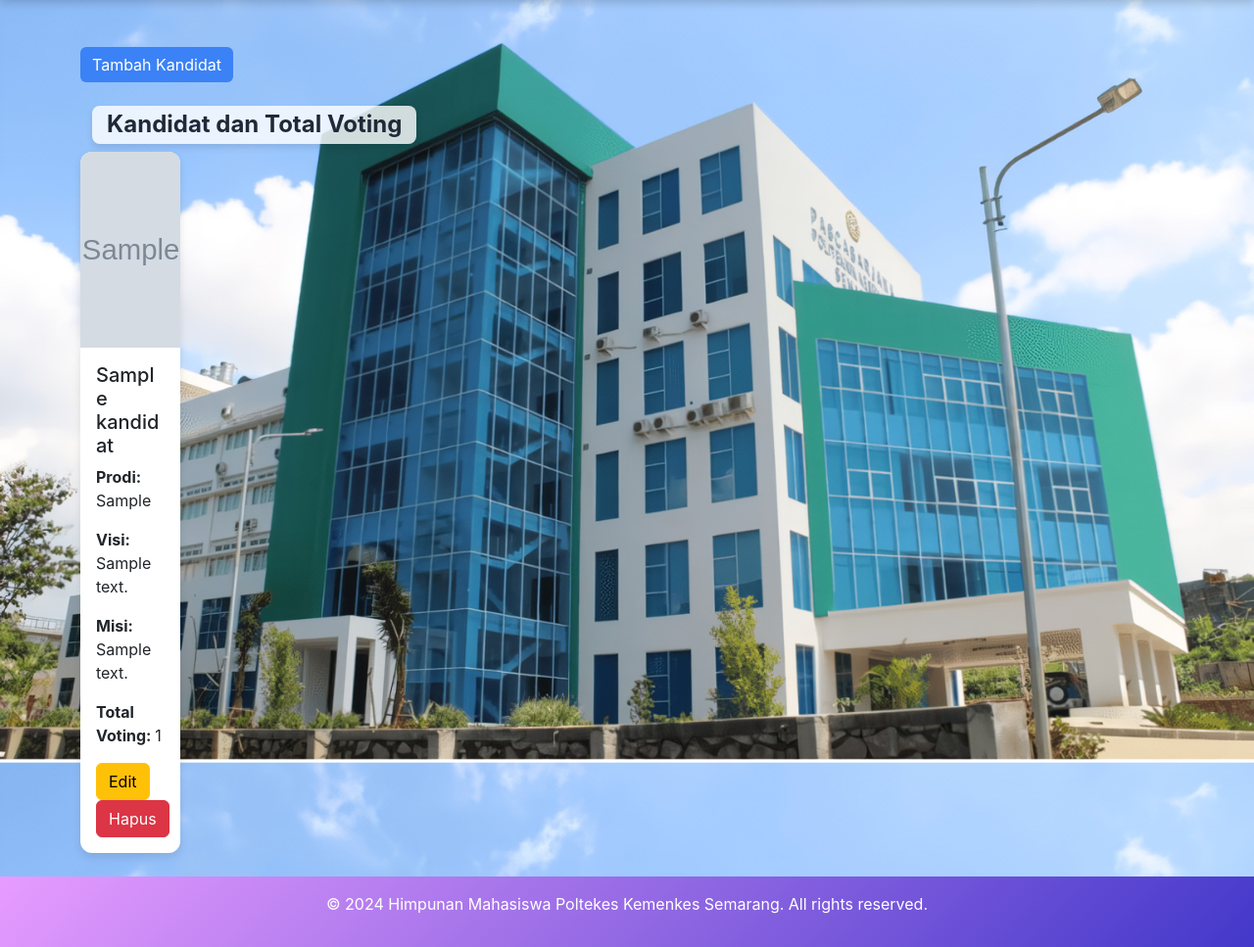
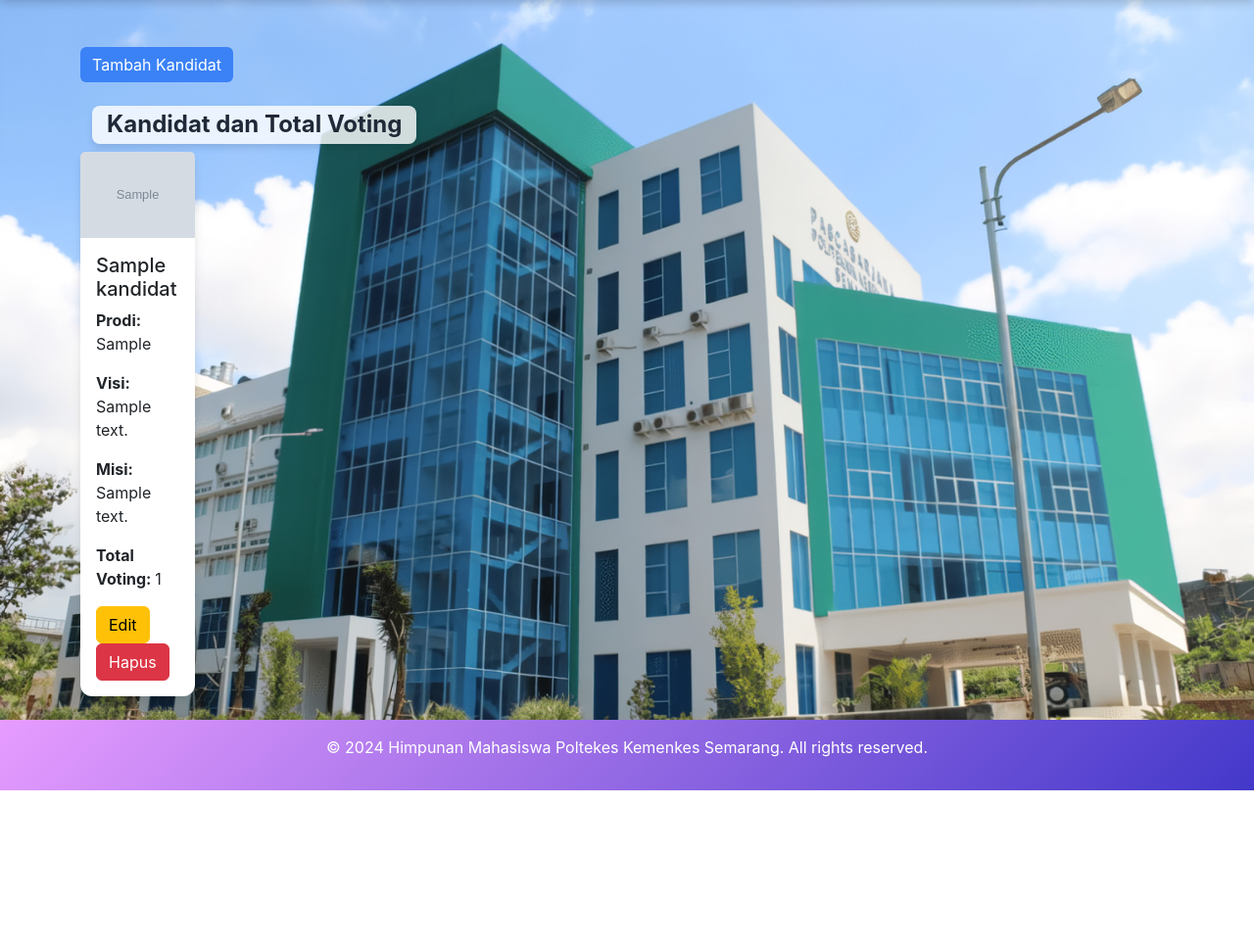
Before and after one commit to arydianprtma/hima_cilacap, a PHP site: page /dashboard_admin.php in a window 1280 px wide. Shown: the part 78-1045 px from the top of the page at 98% size. After the commit the page ends 885 px from the top, so only its background shows below. Run offline with PHP 8.4, Linux system fonts and the light colour scheme; the visitor is signed in with stand-in values (Sample User, id 1); tables that the repository leaves empty or names only in its code hold one stand-in row (values such as "Sample post"); grey boxes marked "Sample" are stand-in pictures.

Commit message:
Update dashboard_admin.php

```diff
--- a/dashboard_admin.php
+++ b/dashboard_admin.php
@@ -233,20 +233,6 @@ unset($_SESSION['error_message']);
             flex-direction: column;
         }
 
-        .card img {
-            object-fit: cover; /* Memastikan gambar menyesuaikan dengan ukuran card */
-            height: 200px; /* Menetapkan tinggi gambar */
-            border-top-left-radius: 12px;
-            border-top-right-radius: 12px;
-        }
-
-        .card-body{
-            flex-grow: 1;
-            flex-direction: column; /* Mengatur isi body card secara vertikal */
-            justify-content: space-between; /* Menjaga jarak antara elemen */
-        }
-
-
         .card:hover {
             transform: translateY(-5px);
             box-shadow: 0 8px 16px rgba(0, 0, 0, 0.2);
```
